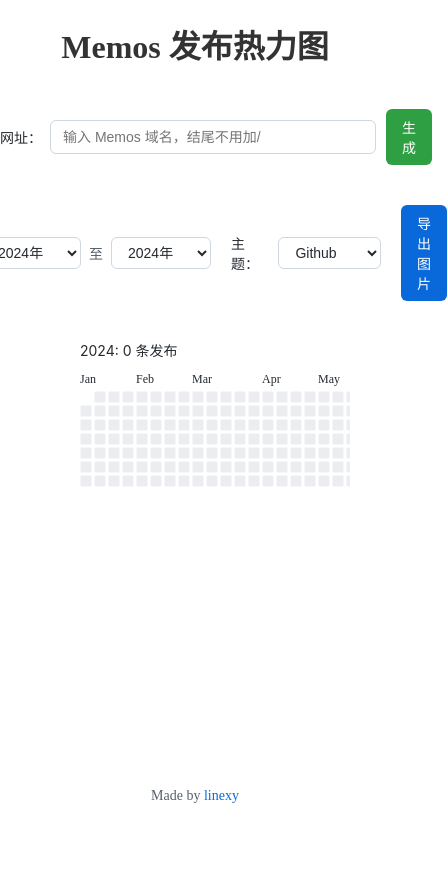
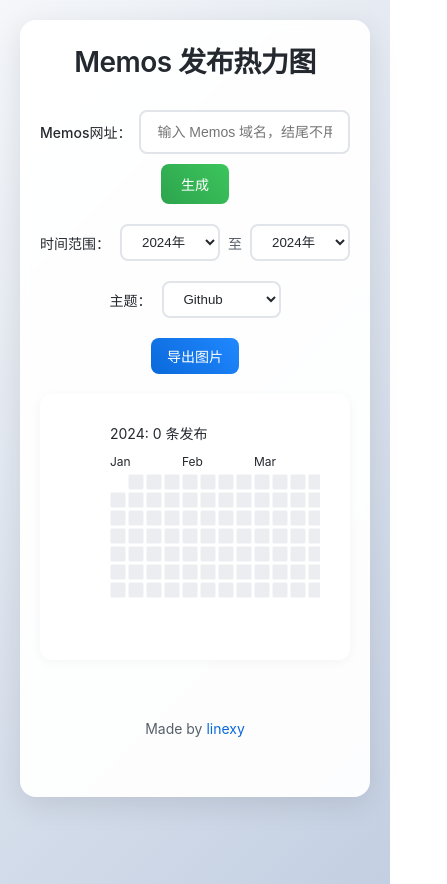
Before and after one commit to linexy/memosheartmap, a plain HTML site: page index.html in a window 390 px wide. Shown: the whole page, 447 px wide, since content can reach past the window. Before the commit the page ends 844 px from the top, so only its background shows below. Drawn offline with nearby package versions, Linux system fonts and the light colour scheme; no server answers.

Commit message:
美化页面

```diff
--- a/index.html
+++ b/index.html
@@ -7,11 +7,13 @@
     <link rel="icon" type="image/png" href="/favicon.png">
     <link rel="stylesheet" href="style.css">
     <script src="https://d3js.org/d3.v7.min.js"></script>
-    <script src="https://html2canvas.hertzen.com/dist/html2canvas.min.js"></script>
+    <script src="https://cdnjs.cloudflare.com/ajax/libs/html2canvas/1.4.1/html2canvas.min.js"></script>
 </head>
 <body>
     <div class="container">
         <h1>Memos 发布热力图</h1>
+
+        <!-- 输入区域 -->
         <div class="user-input-container">
             <div class="input-group">
                 <label class="input-label">Memos网址：</label>
@@ -19,6 +21,8 @@
             </div>
             <button id="generateBtn" class="generate-btn">生成</button>
         </div>
+
+        <!-- 控制面板区域 -->
         <div class="selectors-container">
             <div class="selector-group">
                 <label class="selector-label">时间范围：</label>
@@ -34,7 +38,13 @@
             </div>
             <button id="exportBtn" class="export-btn">导出图片</button>
         </div>
-        <div id="heatmap"></div>
+
+        <!-- 热力图展示区域 -->
+        <div class="heatmap-container">
+            <div id="heatmap"></div>
+        </div>
+
+        <!-- 页脚区域 -->
         <footer class="footer">
             Made by <a href="https://github.com/linexy/memosheatmap" target="_blank">linexy</a>
         </footer>
--- a/script.js
+++ b/script.js
@@ -68,7 +68,7 @@ async function fetchMemosData(year, domain) {
 
 function createHeatmap(data, year, container) {
     // 修改基本配置，增大方格大小
-    const cellSize = 12;
+    const cellSize = 16;
     const cellPadding = 2;
     const weekWidth = cellSize + cellPadding;
 
@@ -252,12 +252,12 @@ function initializeYearSelector() {
         changeTheme(e.target.value);
     });
 
-    // 设置默认值
+    // 设置默认值并只触发一次更新
     startYearSelect.value = currentYear;
     endYearSelect.value = currentYear;
     themeSelect.value = 'github';
 
-    // 触发初始更新
+    // 只在这里触发一次初始更新
     updateYearRange();
 }
 
@@ -317,6 +317,8 @@ function exportToImage() {
     wrapper.style.background = 'white';
     wrapper.style.padding = '20px';
     wrapper.style.width = 'fit-content';
+    wrapper.style.position = 'absolute';
+    wrapper.style.left = '-9999px';
 
     // 添加标题
     const title = document.createElement('h2');
@@ -338,31 +340,59 @@ function exportToImage() {
     watermark.textContent = `Generated from https://hm.lzsay.com`;
     wrapper.appendChild(watermark);
 
-    // 将包装容器添加到文档中（但设置为不可见）
+    // 将包装容器添加到文档中
     document.body.appendChild(wrapper);
 
     // 使用 html2canvas 将内容转换为图片
     html2canvas(wrapper, {
         backgroundColor: 'white',
-        scale: 2, // 提高导出图片质量
+        scale: 2,
+        logging: false,
     }).then(canvas => {
-        // 创建下载链接
-        const link = document.createElement('a');
-        link.download = `memos-heatmap-${new Date().getTime()}.png`;
-        link.href = canvas.toDataURL('image/png');
-        link.click();
+        try {
+            canvas.toBlob(blob => {
+                // 使用 URL.createObjectURL 创建临时 URL
+                const url = URL.createObjectURL(blob);
+                const link = document.createElement('a');
+                link.download = `memos-heatmap-${new Date().getTime()}.png`;
+                link.href = url;
+                link.click();
 
-        // 清理临时元素
-        document.body.removeChild(wrapper);
+                // 清理资源
+                setTimeout(() => {
+                    URL.revokeObjectURL(url);
+                    if (wrapper.parentNode) {
+                        wrapper.parentNode.removeChild(wrapper);
+                    }
+                }, 100);
+            }, 'image/png');
+        } catch (error) {
+            console.error('导出图片失败:', error);
+            alert('导出图片失败，请重试');
+        }
+    }).catch(error => {
+        console.error('生成图片失败:', error);
+        alert('生成图片失败，请重试');
+    }).finally(() => {
+        // 确保清理临时元素
+        if (wrapper.parentNode) {
+            wrapper.parentNode.removeChild(wrapper);
+        }
     });
 }
 
-// 修改初始化函数，添加导出按钮事件监听
-document.addEventListener('DOMContentLoaded', () => {
+// 初始化函数
+document.addEventListener('DOMContentLoaded', function() {
+    // 清空输入框
+    const userInput = document.getElementById('userInput');
+    if (userInput) {
+        userInput.value = '';
+    }
+
     initializeYearSelector();
     initializeGenerateButton();
 
-    // 添加导出按钮事件监听
-    const exportBtn = document.getElementById('exportBtn');
-    exportBtn.addEventListener('click', exportToImage);
+    // 移除这里的初始加载，因为 initializeYearSelector 中已经会触发一次加载
+    // const currentYear = new Date().getFullYear();
+    // updateYears([currentYear], currentDomain);
 });
--- a/style.css
+++ b/style.css
@@ -1,23 +1,29 @@
 /* 添加全局样式 */
 body {
     margin: 0;
-    padding: 0;
-    height: 100vh;
-    overflow-x: hidden;
+    padding: 20px;
+    font-family: -apple-system, BlinkMacSystemFont, "Segoe UI", Helvetica, Arial, sans-serif;
+    background: linear-gradient(135deg, #f5f7fa 0%, #c3cfe2 100%);
+    min-height: 100vh;
 }
 
 .container {
-    min-height: 100vh;
-    display: flex;
-    flex-direction: column;
     max-width: 1200px;
     margin: 0 auto;
-    padding:0 20px;
+    padding: 30px;
+    background: rgba(255, 255, 255, 0.95);
+    border-radius: 16px;
+    box-shadow: 0 8px 30px rgba(0,0,0,0.1);
+    backdrop-filter: blur(5px);
 }
 
 h1 {
+    margin: 0 0 30px;
+    color: #24292f;
+    font-size: 28px;
     text-align: center;
-    color: #333;
+    font-weight: 600;
+    letter-spacing: -0.5px;
 }
 
 #currentYear {
@@ -34,6 +40,9 @@ h1 {
     padding: 20px;
     background: white;
     margin-bottom: 20px;
+    border-radius: 12px;
+    padding: 30px;
+    box-shadow: 0 2px 12px rgba(0,0,0,0.04);
 }
 
 rect {
@@ -48,13 +57,15 @@ rect:hover {
 
 .tooltip {
     position: absolute;
-    padding: 10px;
-    background: white;
-    border: 1px solid #ddd;
-    border-radius: 3px;
+    padding: 10px 14px;
+    font-size: 13px;
+    background: rgba(0,0,0,0.8);
+    color: white;
+    border: none;
+    border-radius: 6px;
+    box-shadow: 0 4px 12px rgba(0,0,0,0.15);
     pointer-events: none;
     z-index: 1000;
-    box-shadow: 0 2px 4px rgba(0,0,0,0.1);
 }
 
 /* 添加年度统计样式 */
@@ -97,12 +108,12 @@ rect:hover {
 
 .year-range-selector select,
 #themeSelect {
-    padding: 6px 12px;
-    border-radius: 6px;
-    border: 1px solid #d0d7de;
-    font-size: 14px;
-    background-color: white;
+    padding: 8px 16px;
+    border: 2px solid #e1e4e8;
+    border-radius: 8px;
     cursor: pointer;
+    transition: all 0.3s ease;
+    background: white;
     min-width: 100px;
     color: #24292f;
 }
@@ -115,14 +126,14 @@ rect:hover {
 /* 统一悬停和焦点状态 */
 .year-range-selector select:hover,
 #themeSelect:hover {
-    border-color: #0969da;
+    border-color: #2da44e;
 }
 
 .year-range-selector select:focus,
 #themeSelect:focus {
     outline: none;
-    border-color: #0969da;
-    box-shadow: 0 0 0 3px rgba(9, 105, 218, 0.3);
+    border-color: #2da44e;
+    box-shadow: 0 0 0 3px rgba(45, 164, 78, 0.1);
 }
 
 .year-container {
@@ -157,37 +168,40 @@ rect:hover {
 }
 
 #userInput {
-    padding: 8px 12px;
-    border-radius: 6px;
-    border: 1px solid #d0d7de;
+    padding: 12px 16px;
     font-size: 14px;
+    border: 2px solid #e1e4e8;
+    border-radius: 8px;
     width: 300px;
+    transition: all 0.3s ease;
     color: #24292f;
 }
 
 #userInput:hover {
-    border-color: #0969da;
+    border-color: #2da44e;
 }
 
 #userInput:focus {
     outline: none;
-    border-color: #0969da;
-    box-shadow: 0 0 0 3px rgba(9, 105, 218, 0.3);
+    border-color: #2da44e;
+    box-shadow: 0 0 0 3px rgba(45, 164, 78, 0.1);
 }
 
 .generate-btn {
-    padding: 8px 16px;
-    border-radius: 6px;
+    padding: 10px 20px;
+    font-size: 14px;
+    font-weight: 500;
+    color: #ffffff;
+    background: linear-gradient(45deg, #2da44e, #3cc55c);
     border: none;
-    background-color: #2ea043;
-    color: white;
-    font-size: 14px;
+    border-radius: 8px;
     cursor: pointer;
-    transition: background-color 0.2s;
+    transition: all 0.3s ease;
 }
 
 .generate-btn:hover {
-    background-color: #2c974b;
+    transform: translateY(-2px);
+    box-shadow: 0 5px 15px rgba(45, 164, 78, 0.3);
 }
 
 .generate-btn:active {
@@ -196,17 +210,19 @@ rect:hover {
 
 .export-btn {
     padding: 8px 16px;
-    border-radius: 6px;
+    font-size: 14px;
+    font-weight: 500;
+    color: #ffffff;
+    background: linear-gradient(45deg, #0969da, #2188ff);
     border: none;
-    background-color: #0969da;
-    color: white;
-    font-size: 14px;
+    border-radius: 8px;
     cursor: pointer;
-    transition: background-color 0.2s;
+    transition: all 0.3s ease;
 }
 
 .export-btn:hover {
-    background-color: #0858b9;
+    transform: translateY(-2px);
+    box-shadow: 0 5px 15px rgba(9, 105, 218, 0.3);
 }
 
 .export-btn:active {
@@ -218,9 +234,6 @@ rect:hover {
     padding: 40px 0;
     color: #57606a;
     font-size: 14px;
-    position: relative;
-    width: 100%;
-    bottom: 0;
 }
 
 .footer a {
@@ -231,3 +244,27 @@ rect:hover {
 .footer a:hover {
     text-decoration: underline;
 }
+
+/* 添加平滑过渡效果 */
+* {
+    transition: all 0.2s ease;
+}
+
+/* 添加响应式设计 */
+@media (max-width: 768px) {
+    .container {
+        padding: 20px;
+    }
+
+    .user-input-container {
+        flex-direction: column;
+    }
+
+    #userInput {
+        width: 100%;
+    }
+
+    .selectors-container {
+        flex-direction: column;
+    }
+}
```
